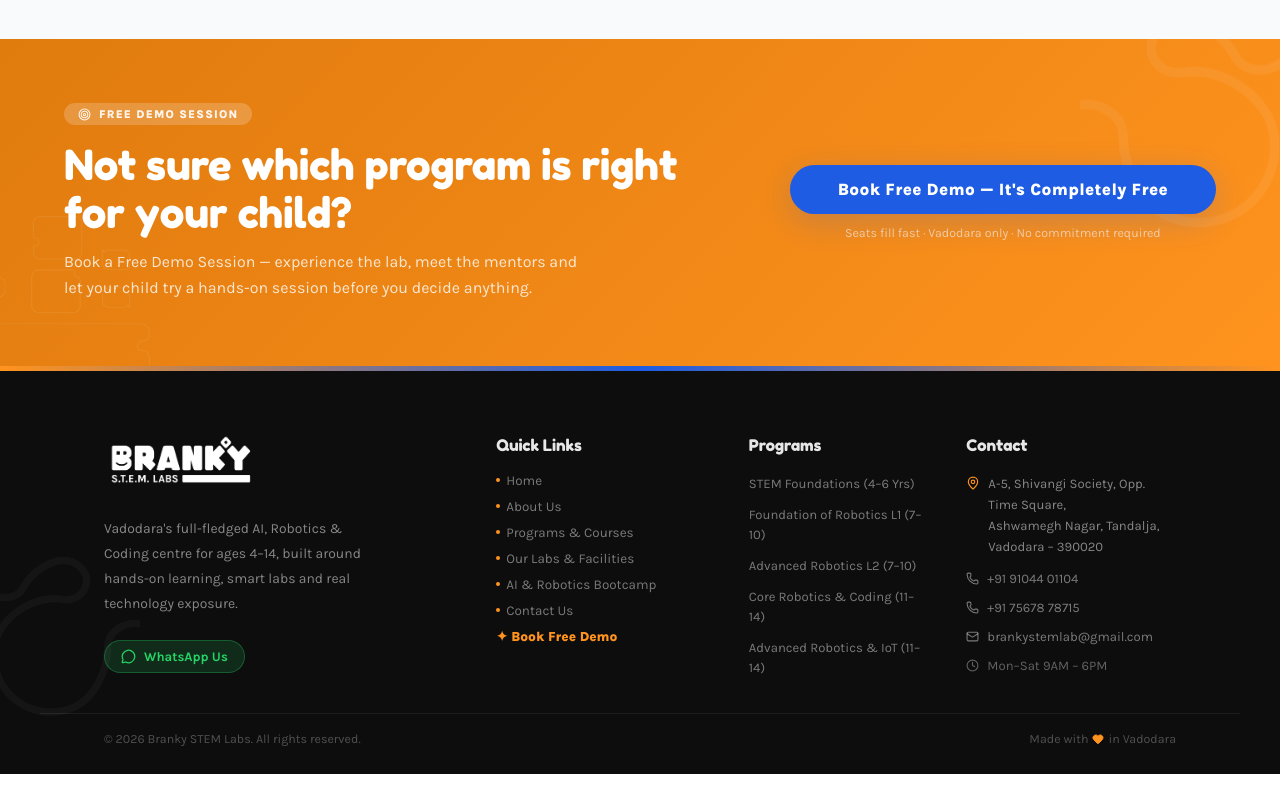
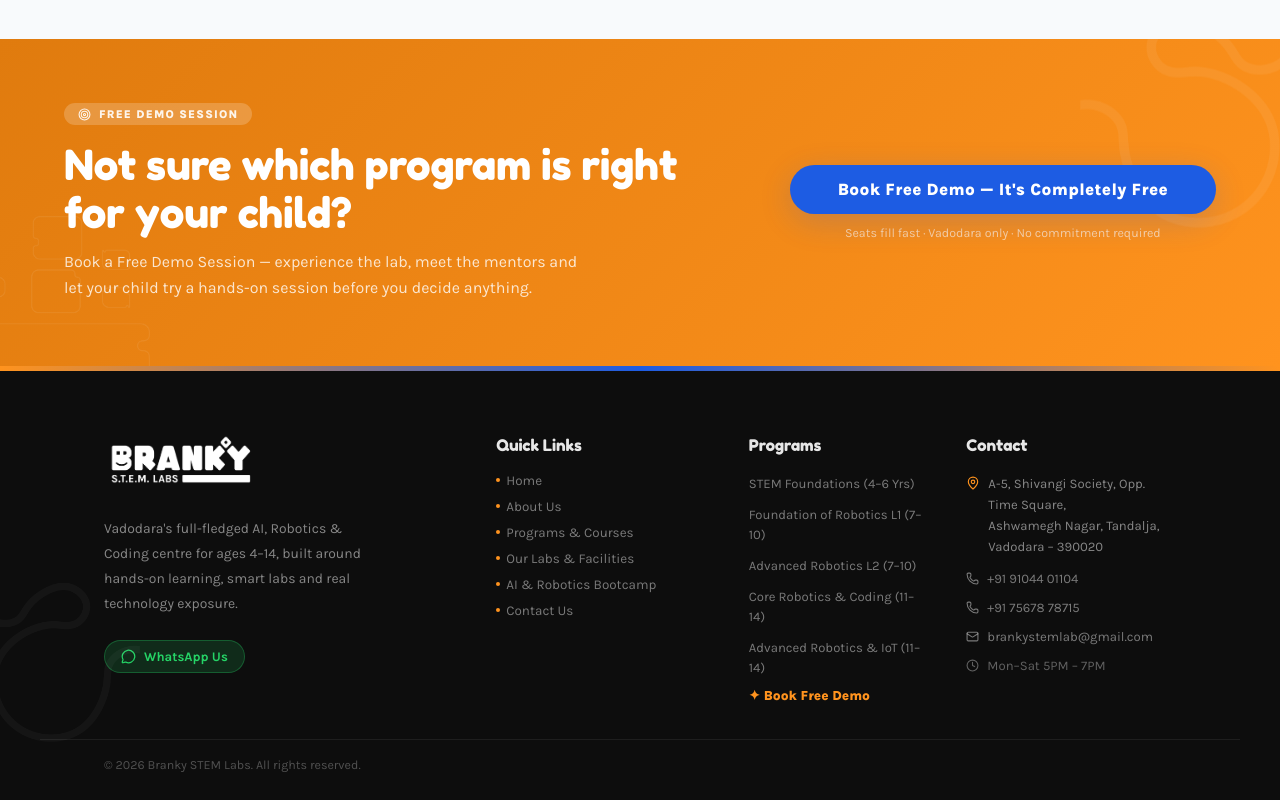
Before and after one commit to jaykumar9898102955/Branky, a Next.js app: page / in a window 1280 px wide. Shown: the part 5893-6693 px from the top of the page. Before the commit the page ends 6667 px from the top, so only its background shows below. Built offline with nearby package versions, Linux system fonts and the light colour scheme.

Commit message:
feat: update footer links and adjust operating hours for improved user navigation and clarity

```diff
--- a/app/contact/page.tsx
+++ b/app/contact/page.tsx
@@ -40,9 +40,6 @@ export default function ContactPage() {
               Start Your Child's<br/>
               <span style={{ color:'var(--blue)' }}>Technology Journey</span>
             </h1>
-            <p style={{ fontSize:'1.05rem', color:'var(--gray)', lineHeight:1.75, maxWidth:620, margin:'0 auto' }}>
-              At Branky STEM Labs, we're always excited to connect with families passionate about technology, creativity and future skills. Whether you have questions, want to explore our programs or experience our smart labs firsthand, our team is here to guide you.
-            </p>
           </div>
           {/* Booking Form */}
         <div style={{ maxWidth:780, margin:'0 auto' }}>
--- a/components/layout/Footer.tsx
+++ b/components/layout/Footer.tsx
@@ -1,7 +1,7 @@
 'use client'
 import Image from 'next/image'
 import Link from 'next/link'
-import { MapPin, Phone, Mail, Clock, Heart, MessageCircle } from 'lucide-react'
+import { MapPin, Phone, Mail, Clock, MessageCircle } from 'lucide-react'
 
 export default function Footer() {
   const programs = [
@@ -60,13 +60,6 @@ export default function Footer() {
                 </Link>
               </li>
             ))}
-            <li>
-              <Link href="/contact" style={{ fontSize:'.84rem',color:'var(--orange)',fontWeight:800,textDecoration:'none',display:'flex',alignItems:'center',gap:6,transition:'opacity .25s' }}
-                onMouseEnter={e=>e.currentTarget.style.opacity='.8'}
-                onMouseLeave={e=>e.currentTarget.style.opacity='1'}>
-                ✦ Book Free Demo
-              </Link>
-            </li>
           </ul>
         </div>
 
@@ -81,6 +74,13 @@ export default function Footer() {
                   onMouseLeave={e=>e.currentTarget.style.color='rgba(255,255,255,.45)'}>{label}</Link>
               </li>
             ))}
+            <li>
+              <Link href="/contact" style={{ fontSize:'.84rem',color:'var(--orange)',fontWeight:800,textDecoration:'none',display:'flex',alignItems:'center',gap:6,transition:'opacity .25s' }}
+                onMouseEnter={e=>e.currentTarget.style.opacity='.8'}
+                onMouseLeave={e=>e.currentTarget.style.opacity='1'}>
+                ✦ Book Free Demo
+              </Link>
+            </li>
           </ul>
         </div>
 
@@ -101,7 +101,7 @@ export default function Footer() {
               {IC:Phone, t:'+91 91044 01104', href:'tel:+919104401104'},
               {IC:Phone, t:'+91 75678 78715', href:'tel:+917567878715'},
               {IC:Mail, t:'brankystemlab@gmail.com', href:'mailto:brankystemlab@gmail.com'},
-              {IC:Clock, t:'Mon–Sat  9AM – 6PM', href:null},
+              {IC:Clock, t:'Mon–Sat  5PM – 7PM', href:null},
             ] as const).map(({IC,t,href}) => (
               <li key={t}>
                 {href ? (
@@ -119,9 +119,6 @@ export default function Footer() {
 
       <div style={{ maxWidth:1200,margin:'0 auto',padding:'18px 5% 28px',borderTop:'1px solid rgba(255,255,255,.07)',display:'flex',justifyContent:'space-between',alignItems:'center',flexWrap:'wrap',gap:10 }}>
         <p style={{ fontSize:'.78rem',color:'rgba(255,255,255,.28)' }}>© 2026 Branky STEM Labs. All rights reserved.</p>
-        <p style={{ fontSize:'.78rem',color:'rgba(255,255,255,.28)',margin:0,display:'flex',alignItems:'center',gap:4 }}>
-          Made with <Heart size={12} style={{color:'var(--orange)',fill:'var(--orange)'}}/> in Vadodara
-        </p>
       </div>
 
       <style dangerouslySetInnerHTML={{__html:`
```
